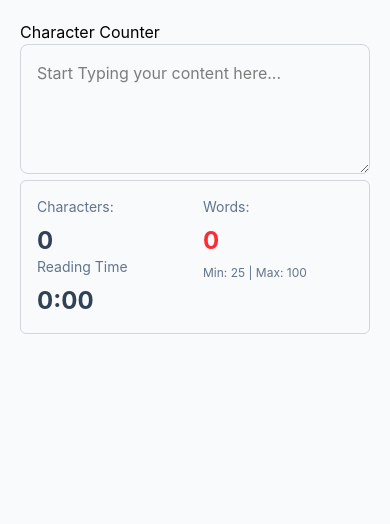
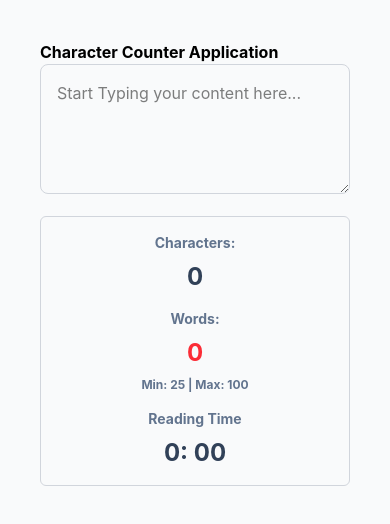
Before and after one commit to acpalacios3/lab9-2-props-state, a React (Vite) app: page / in a window 390 px wide. Shown: the top 524 px of the page. Built offline with nearby package versions, Linux system fonts and the light colour scheme.

Commit message:
responsive, showReadingTimecalculation in seconds, styles tailwindcss

```diff
--- a/src/components/CharacterCounter/CharacterCounter.tsx
+++ b/src/components/CharacterCounter/CharacterCounter.tsx
@@ -5,13 +5,6 @@
 // Implement event handlers for text changes.
 // Calculate statistics in real-time.
 
-
-// types/index.ts
-// export interface CharacterCounterProps {
-//   minWords?: number;
-//   maxWords?: number;
-//   targetReadingTime?: number; // in minutes
-// }
 
 import { useState } from "react";
 import TexInput from "../TextInput/TextInput";
@@ -33,9 +26,9 @@ export default function CharacterCounter() {
         // split divides the text each time it encounters a space
         wordCount: textInput.trim() === "" ? 0 : textInput.trim().split(/\s+/).length,
 
-        // Estimate reading time based on 200 words per minute, Math.ceil rounds up to the next whole minute.
+        // Estimate reading time in seconds (200 words per minute).
         readingTime: Math.ceil(
-            (textInput.trim() === "" ? 0 : textInput.trim().split(/\s+/).length) / 200),
+            (textInput.trim() === "" ? 0 : textInput.trim().split(/\s+/).length) * 60 / 200),
     };
 
     return (
@@ -43,7 +36,7 @@ export default function CharacterCounter() {
         <div className="min-h-screen bg-gray-50 p-5">
             <div className="mx-auto max-w-md space-y-5">
 
-                <div>Character Counter
+                <div className="font-bold p-5 ">Character Counter Application
 
                     {/* Pass the callback to the child component */}
                     <TexInput onTextChange={handleTextChange} />
--- a/src/components/StatsDisplay/StatsDisplay.tsx
+++ b/src/components/StatsDisplay/StatsDisplay.tsx
@@ -1,55 +1,34 @@
 import type { StatsDisplayProps } from "../../types";
-
-// types/index.ts
-// export interface TextStats {
-//   characterCount: number;
-//   wordCount: number;
-//   readingTime: number; // in minutes
-// }
-
-// export interface StatsDisplayProps {
-//   stats: TextStats;
-//   showReadingTime?: boolean;
-// }
 
 export default function StatsDisplay({
   stats,
   showReadingTime = true,
 }: StatsDisplayProps) {
   return (
-
-    <div className="grid grid-cols-2 gap-4 border border-gray-300 rounded-md p-4" >
+    //  grid-cols-1 sm:grid-cols-3  Responsive layout: 1 column on small screens and 3 columns on screens 640px or wider
+    <div className="grid grid-cols-1 sm:grid-cols-3 gap-4 border border-gray-300 rounded-md p-4" >
 
       <div>
 
         {/* Display the total number of characters */}
-        <p className="text-sm text-slate-500">
+        <p className="text-sm text-slate-500 text-center">
           Characters:
         </p>
 
-        <p className="mt-2 text-2xl font-bold text-slate-700">
+        <p className="mt-2 text-2xl font-bold text-slate-700 text-center">
           {stats.characterCount}
         </p>
 
-        {/* Show reading time only when showReadingTime is true */}
-        {showReadingTime && (
-          <div>
-            <p className="text-sm text-slate-500">Reading Time</p>
-            <p className="mt-2 text-2xl font-bold text-slate-700">
-              {stats.readingTime}:00
-            </p>
-          </div>
-        )}
       </div>
 
       <div>
         {/* Display the total number of words */}
-        <p className="text-sm text-slate-500">
+        <p className="text-sm text-slate-500 text-center">
           Words:</p>
 
         {/* If the word count is less than 25 or greater than 100, use the color red; otherwise, use the color green. */}
         <p
-          className={`mt-2 text-2xl font-bold ${stats.wordCount < 25 || stats.wordCount > 100
+          className={`mt-2 text-2xl font-bold text-center ${stats.wordCount < 25 || stats.wordCount > 100
             ? "text-red-500"
             : "text-green-500"
             }`}
@@ -57,10 +36,32 @@ export default function StatsDisplay({
           {stats.wordCount}
         </p>
 
-        <p className="mt-2 text-xs text-slate-500">
+        <p className="mt-2 text-xs text-slate-500 text-center">
           Min: 25 | Max: 100
         </p>
       </div>
+
+
+      <div>
+        {/* Show reading time only when showReadingTime is true */}
+        {showReadingTime && (
+          <div>
+            <p className="text-sm text-slate-500 text-center">Reading Time</p>
+            <p className="mt-2 text-2xl font-bold text-slate-700 text-center">
+
+              {/* Math.floor(stats.readingTime / 60): gets the minutes.
+                    stats.readingTime % 60: gets the remaining seconds.
+                    padStart(2, "0"): adds a leading zero if the seconds are less than 10. */}
+
+              {`${Math.floor(stats.readingTime / 60)}: ${String(stats.readingTime % 60).padStart(2, "0")
+
+                }`}
+            </p>
+          </div>
+        )}
+
+      </div>
+
     </div>
   );
 }
--- a/src/components/TextInput/TextInput.tsx
+++ b/src/components/TextInput/TextInput.tsx
@@ -1,12 +1,6 @@
 import { useState } from 'react';
 import type { TextInputProps } from "../../types";
 
-// types/index.ts
-// export interface TextInputProps {
-//   onTextChange: (text: string) => void;
-//   placeholder?: string;
-//   initialValue?: string;
-// }
 
 export default function TexInput({
   onTextChange,
@@ -28,8 +22,8 @@ export default function TexInput({
     <form>
 
       <textarea
-        // className="area-input"
-        className="w-full p-4 border border-gray-300 rounded-lg focus:ring-2 focus:ring-blue-500 focus:border-blue-500"
+
+        className="w-full max-w-full font-normal p-4 border border-gray-300 rounded-lg focus:ring-2 focus:ring-blue-500 focus:border-blue-500 mb-4"
         placeholder={placeholder}
         value={textValueInput}
         // Call the handler whenever the text changes
```
